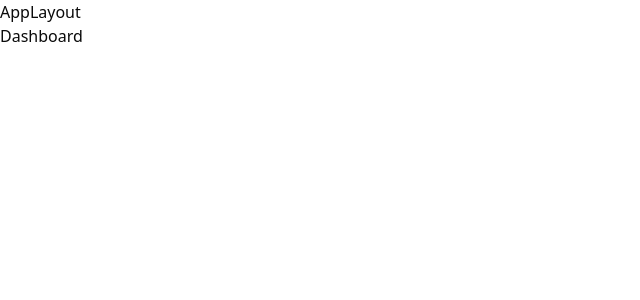
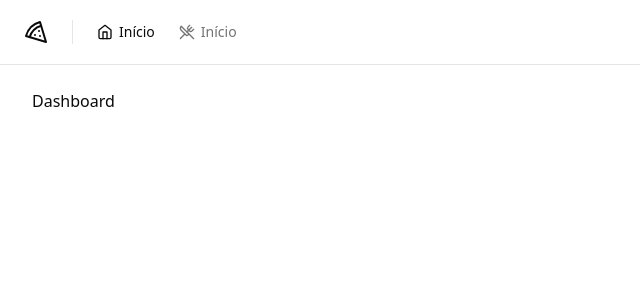
Before and after one commit to jonatas-melo-silva/pizzashop-web, a React (Vite) app: page / in a window 1280 px wide. Shown: the top 300 px of the page, without its empty margins (0-640 px from the left). Built offline with nearby package versions, Linux system fonts and the light colour scheme.

Commit message:
feat: adiciona layout do app

```diff
--- a/package.json
+++ b/package.json
@@ -15,6 +15,7 @@
     "@hookform/resolvers": "^3.3.4",
     "@radix-ui/react-avatar": "^1.0.4",
     "@radix-ui/react-label": "^2.0.2",
+    "@radix-ui/react-separator": "^1.0.3",
     "@radix-ui/react-slot": "^1.0.2",
     "class-variance-authority": "^0.7.0",
     "clsx": "^2.1.0",
--- /dev/null
+++ b/src/components/header.tsx
@@ -0,0 +1,35 @@
+import { cva } from 'class-variance-authority'
+import { Home, Pizza, UtensilsCrossed } from 'lucide-react'
+import { ComponentProps } from 'react'
+
+import { cn } from '@/libs'
+
+import { NavLink } from './nav-link'
+import { Separator } from './ui'
+
+const styles = cva('border-b')
+
+export type HeaderProps = ComponentProps<'header'>
+
+export function Header({ className, ...props }: HeaderProps) {
+  return (
+    <header className={cn(styles({ className }))} {...props}>
+      <section className="flex h-16 items-center gap-6 px-6">
+        <Pizza className="h-6 w-6" />
+
+        <Separator orientation="vertical" className="h-6" />
+
+        <nav className="flex items-center space-x-4 lg:space-x-6">
+          <NavLink to="/">
+            <Home className="h-4 w-4" />
+            Início
+          </NavLink>
+          <NavLink to="/orders">
+            <UtensilsCrossed className="h-4 w-4" />
+            Início
+          </NavLink>
+        </nav>
+      </section>
+    </header>
+  )
+}
--- a/src/components/index.ts
+++ b/src/components/index.ts
@@ -0,0 +1,3 @@
+export * from './header'
+export * from './nav-link'
+export * from './ui'
--- /dev/null
+++ b/src/components/nav-link.tsx
@@ -0,0 +1,23 @@
+import { cva } from 'class-variance-authority'
+import { Link, LinkProps, useLocation } from 'react-router-dom'
+
+import { cn } from '@/libs'
+
+const styles = cva(
+  'flex items-center gap-1.5 text-sm font-medium text-muted-foreground hover:text-foreground transition-colors duration-200 data-[current=true]:text-foreground',
+)
+
+export type NavLinkProps = LinkProps & {
+  className?: string
+}
+
+export function NavLink({ className, ...props }: NavLinkProps) {
+  const { pathname } = useLocation()
+  return (
+    <Link
+      data-current={pathname === props.to}
+      className={cn(styles({ className }))}
+      {...props}
+    />
+  )
+}
--- a/src/components/ui/index.ts
+++ b/src/components/ui/index.ts
@@ -1,3 +1,4 @@
 export * from './button'
 export * from './input'
 export * from './label'
+export * from './separator'
--- /dev/null
+++ b/src/components/ui/separator.tsx
@@ -0,0 +1,29 @@
+import * as SeparatorPrimitive from '@radix-ui/react-separator'
+import * as React from 'react'
+
+import { cn } from '@/libs'
+
+const Separator = React.forwardRef<
+  React.ElementRef<typeof SeparatorPrimitive.Root>,
+  React.ComponentPropsWithoutRef<typeof SeparatorPrimitive.Root>
+>(
+  (
+    { className, orientation = 'horizontal', decorative = true, ...props },
+    ref,
+  ) => (
+    <SeparatorPrimitive.Root
+      ref={ref}
+      decorative={decorative}
+      orientation={orientation}
+      className={cn(
+        'shrink-0 bg-border',
+        orientation === 'horizontal' ? 'h-[1px] w-full' : 'h-full w-[1px]',
+        className,
+      )}
+      {...props}
+    />
+  ),
+)
+Separator.displayName = SeparatorPrimitive.Root.displayName
+
+export { Separator }
--- a/src/layouts/app-layout.tsx
+++ b/src/layouts/app-layout.tsx
@@ -2,18 +2,19 @@
 import { ComponentProps } from 'react'
 import { Outlet } from 'react-router-dom'
 
+import { Header } from '@/components'
 import { cn } from '@/libs'
 
-const styles = cva('')
+const styles = cva('flex nim max-h-screen flex-col antialiased')
 
 export type AppLayoutProps = ComponentProps<'div'>
 
 export function AppLayout({ className, ...props }: AppLayoutProps) {
   return (
     <div className={cn(styles({ className }))} {...props}>
-      <header>AppLayout</header>
+      <Header>AppLayout</Header>
 
-      <main>
+      <main className="flex flex-1 flex-col gap-4 p-8 pt-6">
         <Outlet />
       </main>
     </div>
--- a/src/layouts/auth-layout.tsx
+++ b/src/layouts/auth-layout.tsx
@@ -5,7 +5,7 @@
 
 import { cn } from '@/libs'
 
-const styles = cva('min-h-screen grid grid-cols-2')
+const styles = cva('min-h-screen grid grid-cols-2 antialiased')
 
 export type AuthLayoutProps = ComponentProps<'div'>
 
```
Also changed, not shown: 1 other file (tests, documents, lock files or other folders).
